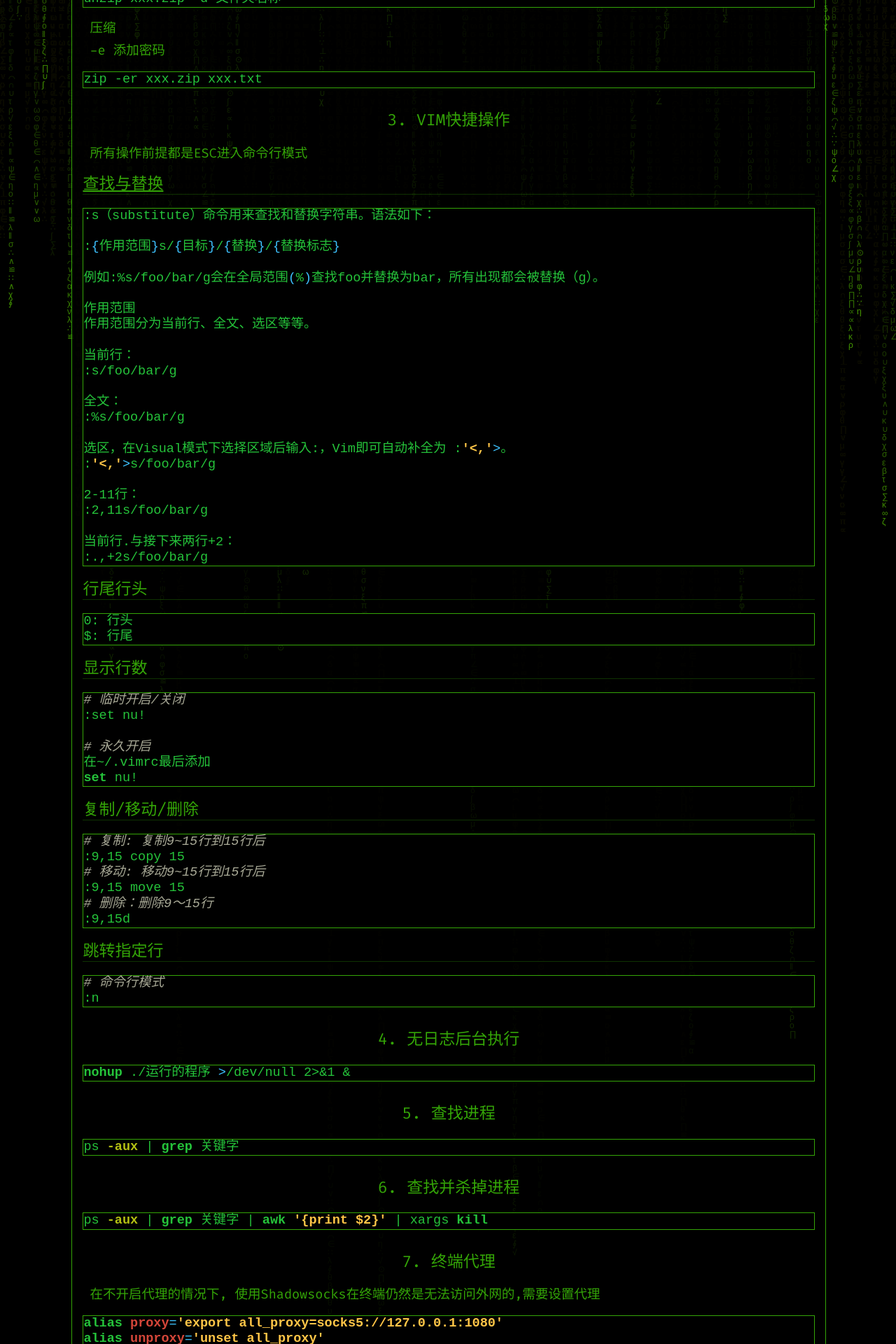
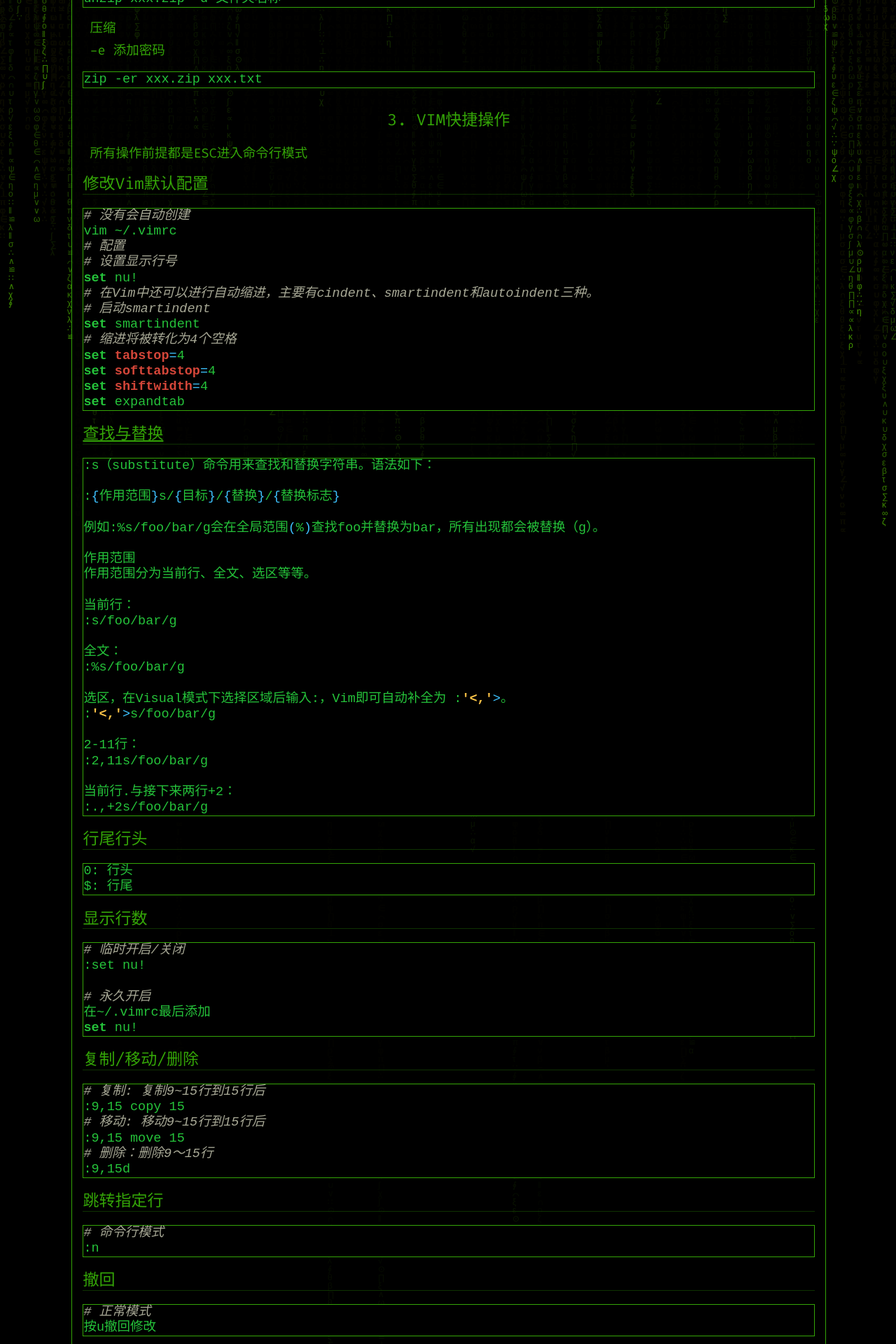
Before and after one commit to zhusonger/www.lasong.com.cn, a Jekyll site: the page built from _posts/Mac/2020-02-13-terminal.md, in a window 1280 px wide. Shown: the part 627-2547 px from the top of the page at 70% size. Built offline with Jekyll 4.4.1, drawn with Linux system fonts in a browser that asks for light colours; some of the changed text lies outside the part shown.

Commit message:
更新vim操作

````diff
--- a/_posts/Mac/2020-02-13-terminal.md
+++ b/_posts/Mac/2020-02-13-terminal.md
@@ -41,6 +41,23 @@ zip -er xxx.zip xxx.txt
 # 3. Vim快捷操作
 
 所有操作前提都是ESC进入命令行模式
+
+## 修改vim默认配置
+```shell
+# 没有会自动创建
+vim ~/.vimrc
+# 配置
+# 设置显示行号
+set nu!
+# 在Vim中还可以进行自动缩进，主要有cindent、smartindent和autoindent三种。
+# 启动smartindent
+set smartindent
+# 缩进将被转化为4个空格
+set tabstop=4
+set softtabstop=4
+set shiftwidth=4
+set expandtab
+```
 
 ## [查找与替换](https://harttle.land/2016/08/08/vim-search-in-file.html)
 
@@ -105,6 +122,22 @@ set nu!
 :n
 ```
 
+## 撤回
+
+```shell
+# 正常模式
+按u撤回修改
+```
+
+## 修改缩进空格
+
+```shell
+:set tabstop=4
+:set softtabstop=4
+:set shiftwidth=4
+:set expandtab
+```
+
 # 4. 无日志后台执行
 
 ```shell
@@ -123,6 +156,27 @@ ps -aux | grep 关键字
 ps -aux | grep 关键字 | awk '{print $2}' | xargs kill
 ```
 
+一步步自己查找进程然后kill, 还是略显麻烦, 写了个脚本
+
+```shell
+#!/bin/bash
+if [ -n "$1" ];then
+    echo "kill process : $1"
+    PID="$(ps -ef | grep $1 | head -n 1)"
+    echo $PID
+    PID="$(ps -ef | grep $1 | head -n 1 | awk '{print $2}')"
+    if [ -n $PID ];then
+        echo "kill cpid : $PID"
+    else
+        echo "no process"
+    fi
+else
+    echo "process name is null"
+fi
+
+# 使用方式
+xxx.sh [process_name]
+```
 
 # 7. 终端代理
 在不开启代理的情况下, 使用Shadowsocks在终端仍然是无法访问外网的,需要设置代理
````
